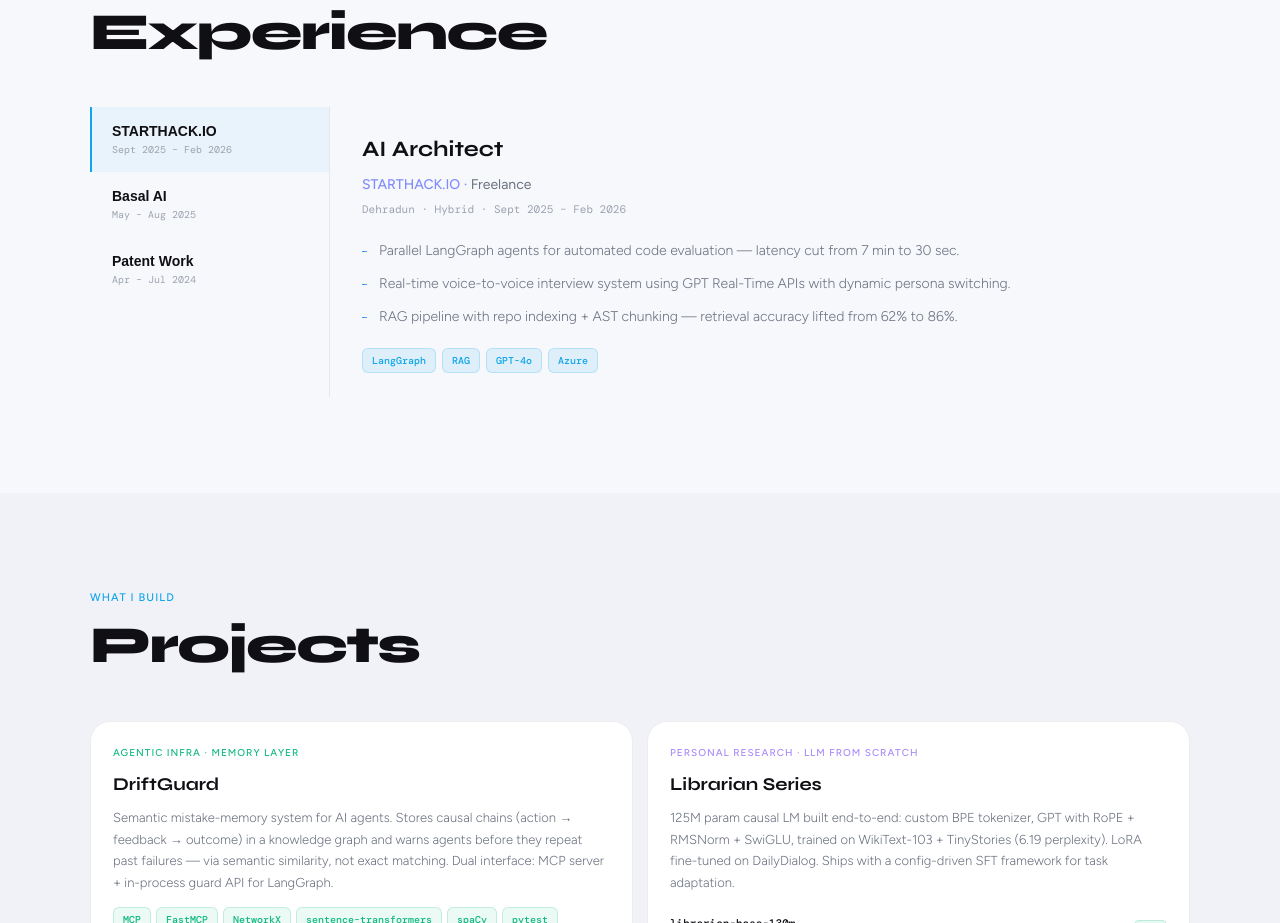
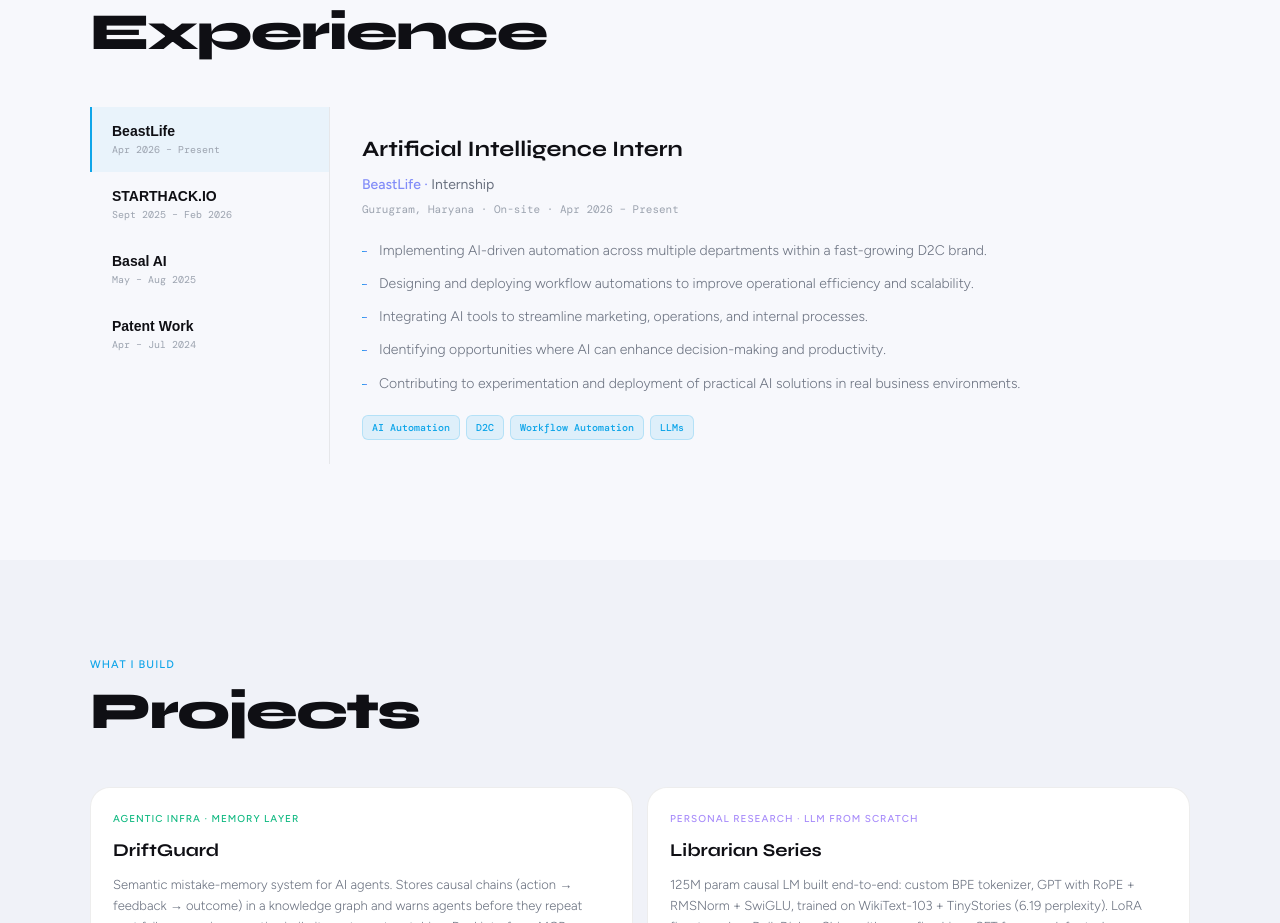
Before and after one commit to sujal-maheshwari2004/personalPortfolio, a React (Vite) app: page / in a window 1280 px wide. Shown: the part 920-1843 px from the top of the page. Built offline with nearby package versions, Linux system fonts and the light colour scheme.

Commit message:
Update data.js

```diff
--- a/src/data.js
+++ b/src/data.js
@@ -1,4 +1,19 @@
 export const experience = [
+  {
+    company: "BeastLife",
+    role: "Artificial Intelligence Intern",
+    type: "Internship",
+    location: "Gurugram, Haryana · On-site",
+    period: "Apr 2026 – Present",
+    bullets: [
+      "Implementing AI-driven automation across multiple departments within a fast-growing D2C brand.",
+      "Designing and deploying workflow automations to improve operational efficiency and scalability.",
+      "Integrating AI tools to streamline marketing, operations, and internal processes.",
+      "Identifying opportunities where AI can enhance decision-making and productivity.",
+      "Contributing to experimentation and deployment of practical AI solutions in real business environments.",
+    ],
+    tags: ["AI Automation", "D2C", "Workflow Automation", "LLMs"],
+  },
   {
     company: "STARTHACK.IO",
     role: "AI Architect",
```
